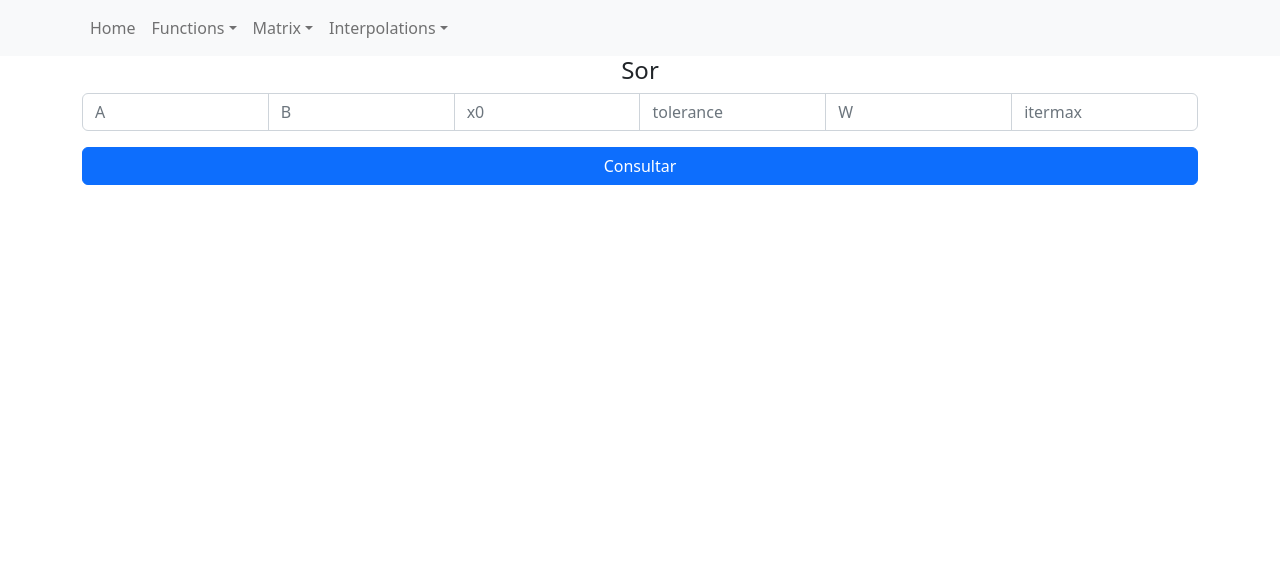
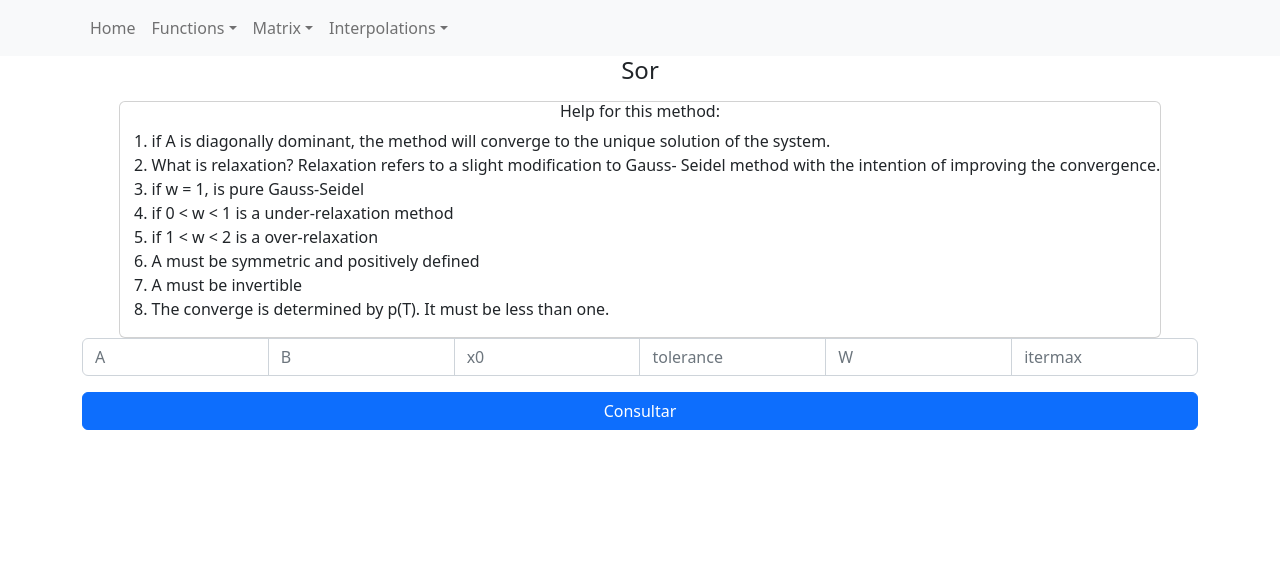
Before and after one commit to bened18/numerical-analysis, a Django app: template public/templates/matrixs/Sor.html in a window 1280 px wide. Shown: the top 578 px of the page. Run offline with Django 4.2, Linux system fonts and the light colour scheme; the template is opened without the code that fills it, so the values that code supplies are empty.

Commit message:
Helps for matrix

```diff
--- a/public/templates/matrixs/Sor.html
+++ b/public/templates/matrixs/Sor.html
@@ -14,6 +14,25 @@
 <div class="container full-vh">
     <div class="d-flex justify-content-center">
         <h4>Sor</h4>
+    </div>
+
+
+    <div class="d-flex justify-content-center">
+        <div class="card mt-2">
+
+                <h6 class="text-center">Help for this method:</h6>
+                <ol>
+                    <li>if A is diagonally dominant, the method will converge to the unique solution of the system.
+                    <li>What is relaxation? Relaxation refers to a slight modification to Gauss- Seidel method with the intention of improving the convergence.</li>
+                    <li>if w = 1, is pure Gauss-Seidel</li>
+                    <li>if 0 &#60; w &#60; 1 is a under-relaxation method</li>
+                    <li>if 1 &#60; w &#60; 2 is a over-relaxation</li>
+                    <li>A must be symmetric and positively defined</li>
+                    <li>A must be invertible</li>
+                    <li>The converge is determined by p(T). It must be less than one.
+                    </li>
+                </ol>
+        </div>
     </div>
 
     <form method="GET" id="Sor_form">
```
Also changed, not shown: public/templates/matrixs/GaussSeidel.html (+14 -0 lines), public/templates/matrixs/Jacobi.html (+15 -0 lines).
